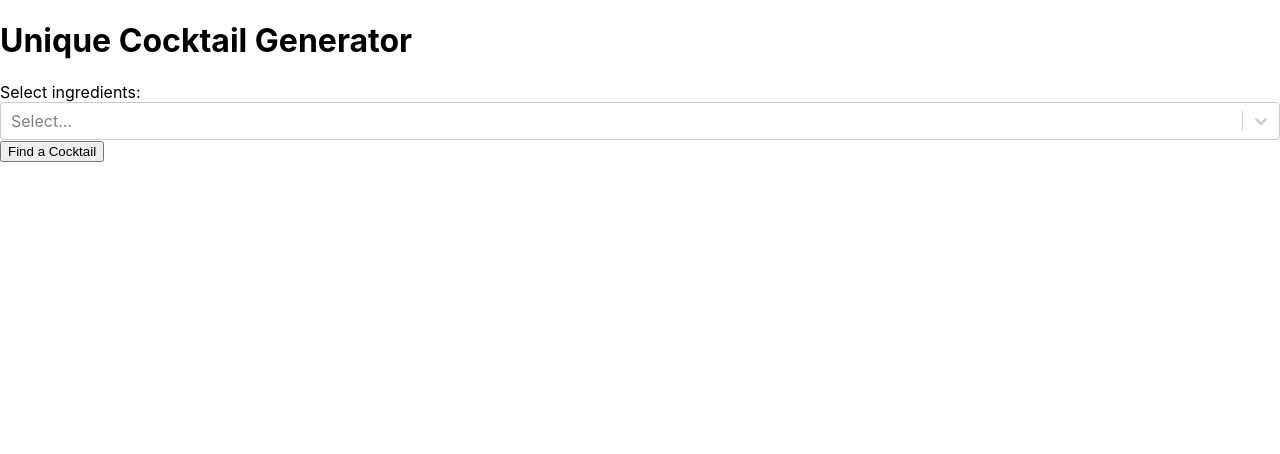
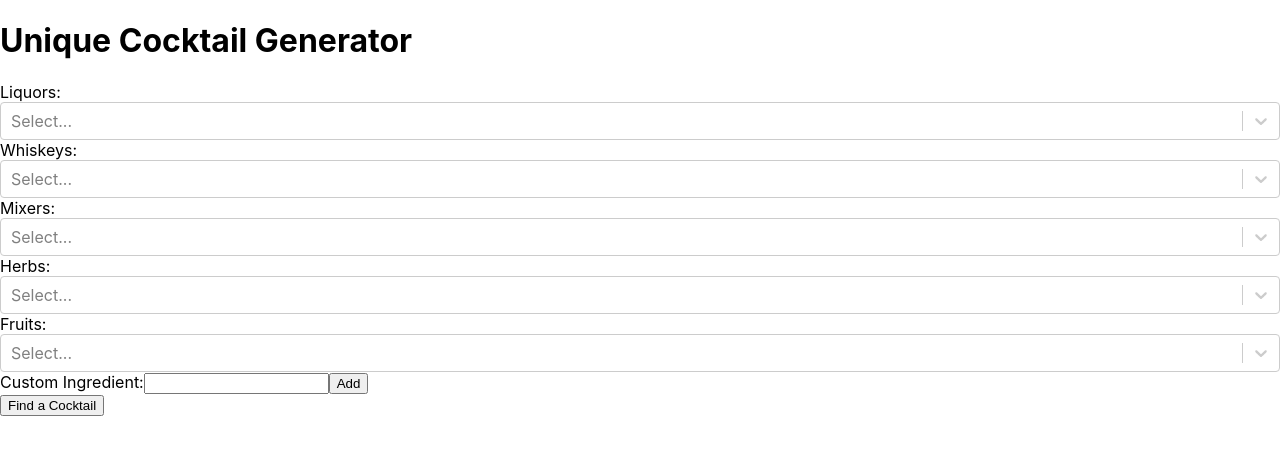
Before and after one commit to Steven-McCombe/cocktail-generator, a React (Create React App) app: page / in a window 1280 px wide. Shown: the top 454 px of the page. Built offline with nearby package versions, Linux system fonts and the light colour scheme.

Commit message:
divided up the types of alcohol and ingredients

```diff
--- a/src/App.js
+++ b/src/App.js
@@ -2,41 +2,57 @@ import React, { useState } from 'react';
 import axios from 'axios';
 import Select from 'react-select';
 
-const ingredientOptions = [
-  // Liquors
+const categories = {
+  liquors: [
     { value: 'vodka', label: 'Vodka' },
     { value: 'gin', label: 'Gin' },
     { value: 'rum', label: 'Rum' },
-  // Whiskeys
+  ],
+  whiskeys: [
     { value: 'scotch', label: 'Scotch' },
     { value: 'bourbon', label: 'Bourbon' },
-  // Mixers
+  ],
+  mixers: [
     { value: 'tonic water', label: 'Tonic Water' },
     { value: 'orange juice', label: 'Orange Juice' },
-  // Herbs
+  ],
+  herbs: [
     { value: 'mint', label: 'Mint' },
     { value: 'basil', label: 'Basil' },
-  // Fruits
+  ],
+  fruits: [
     { value: 'lemon', label: 'Lemon' },
     { value: 'lime', label: 'Lime' },
-];
+  ],
+};
 
 function App() {
   const [selectedIngredients, setSelectedIngredients] = useState([]);
+  const [customIngredient, setCustomIngredient] = useState('');
   const [recipe, setRecipe] = useState(null);
   const [loading, setLoading] = useState(false);
+
+  const addCustomIngredient = () => {
+    if (customIngredient) {
+      setSelectedIngredients([
+        ...selectedIngredients,
+        { value: customIngredient, label: customIngredient },
+      ]);
+      setCustomIngredient('');
+    }
+  };
 
   const fetchCocktail = async () => {
     setLoading(true);
     const ingredients = selectedIngredients.map(ingredient => ingredient.value).join(', ');
     try {
-      const prompt = `Generate a unique cocktail recipe using the following ingredients: ${ingredients}.`;
+      const prompt = `Generate a unique cocktail recipe using the following ingredients: ${ingredients}. Respond with the following format: Name, Ingredients:List , Instructions: list`;
       const response = await axios.post('https://api.openai.com/v1/engines/text-davinci-002/completions', {
         prompt,
-        max_tokens: 100,
+        max_tokens: 200,
         n: 1,
         stop: null,
-        temperature: 0.8,
+        temperature: 1.0,
       }, {
         headers: {
           'Content-Type': 'application/json',
@@ -44,7 +60,7 @@ function App() {
         },
       });
 
-      const generatedRecipe = response.data.choices[0].text.trim();
+      const generatedRecipe = response.data.choices[0].text.trim().split(',').join(',\n');
       setRecipe(generatedRecipe);
     } catch (error) {
       console.error('Error fetching cocktail recipe:', error);
@@ -55,22 +71,40 @@ function App() {
   return (
     <div className="App">
       <h1>Unique Cocktail Generator</h1>
-      <label htmlFor="ingredients">Select ingredients:</label>
+      {Object.entries(categories).map(([category, options]) => (
+        <div key={category}>
+          <label htmlFor={`${category}-ingredients`}>{category.charAt(0).toUpperCase() + category.slice(1)}:</label>
           <Select
             isMulti
-        id="ingredients"
-        options={ingredientOptions}
-        onChange={setSelectedIngredients}
+            id={`${category}-ingredients`}
+            options={options}
+            value={selectedIngredients.filter(ingredient => options.includes(ingredient))}
+            onChange={(newOptions) => {
+              const otherIngredients = selectedIngredients.filter(ingredient => !options.includes(ingredient));
+              setSelectedIngredients([...otherIngredients, ...newOptions]);
+            }}
             className="basic-multi-select"
             classNamePrefix="select"
           />
+        </div>
+      ))}
+      <div>
+        <label htmlFor="custom-ingredient">Custom Ingredient:</label>
+        <input
+          id="custom-ingredient"
+          type="text"
+          value={customIngredient}
+          onChange={(e) => setCustomIngredient(e.target.value)}
+        />
+        <button onClick={addCustomIngredient}>Add</button>
+      </div>
       <button onClick={fetchCocktail} disabled={loading}>
         {loading ? 'Loading...' : 'Find a Cocktail'}
       </button>
       {recipe && (
         <div>
           <h2>Generated Cocktail Recipe:</h2>
-          <p>{recipe}</p>
+          <pre>{recipe}</pre>
         </div>
       )}
     </div>
```
Lines whose indentation alone changed are shown as unchanged.
